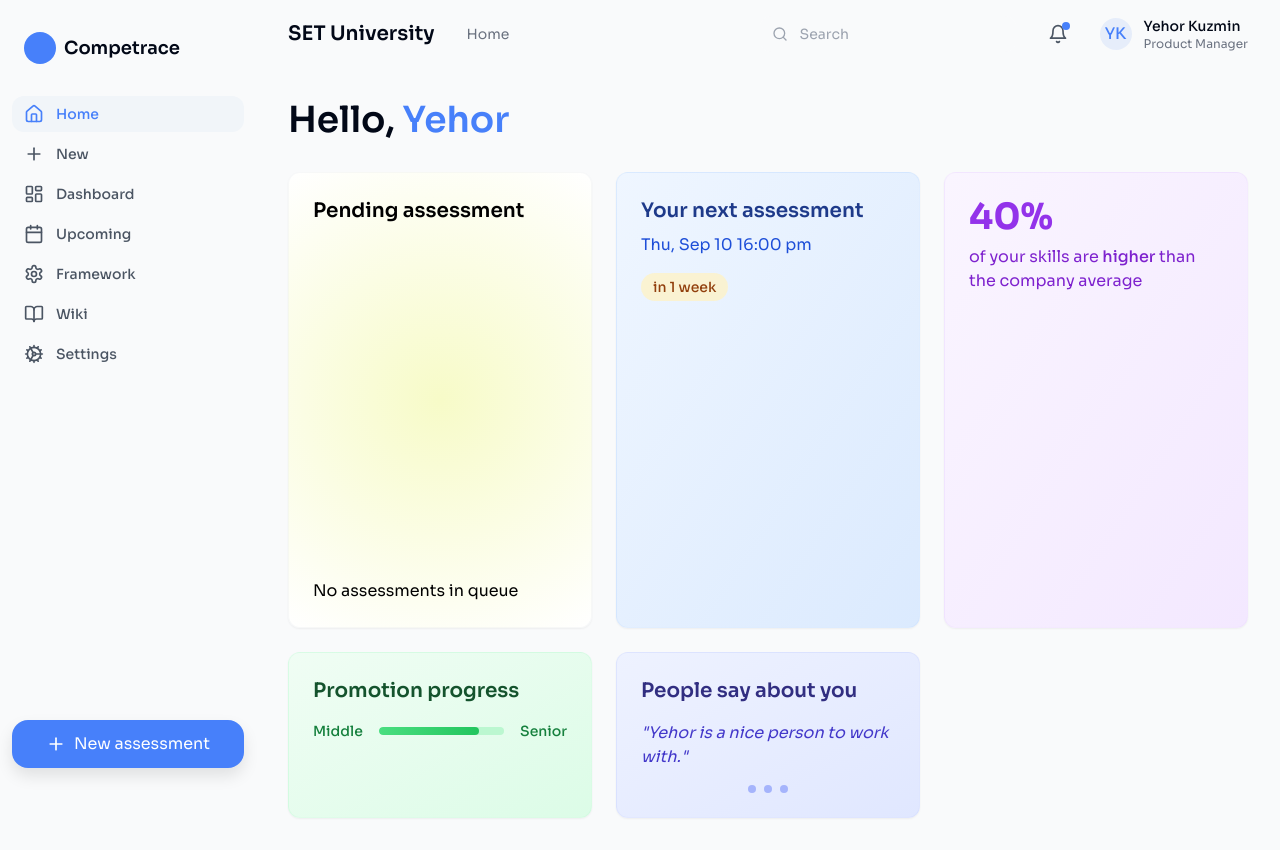
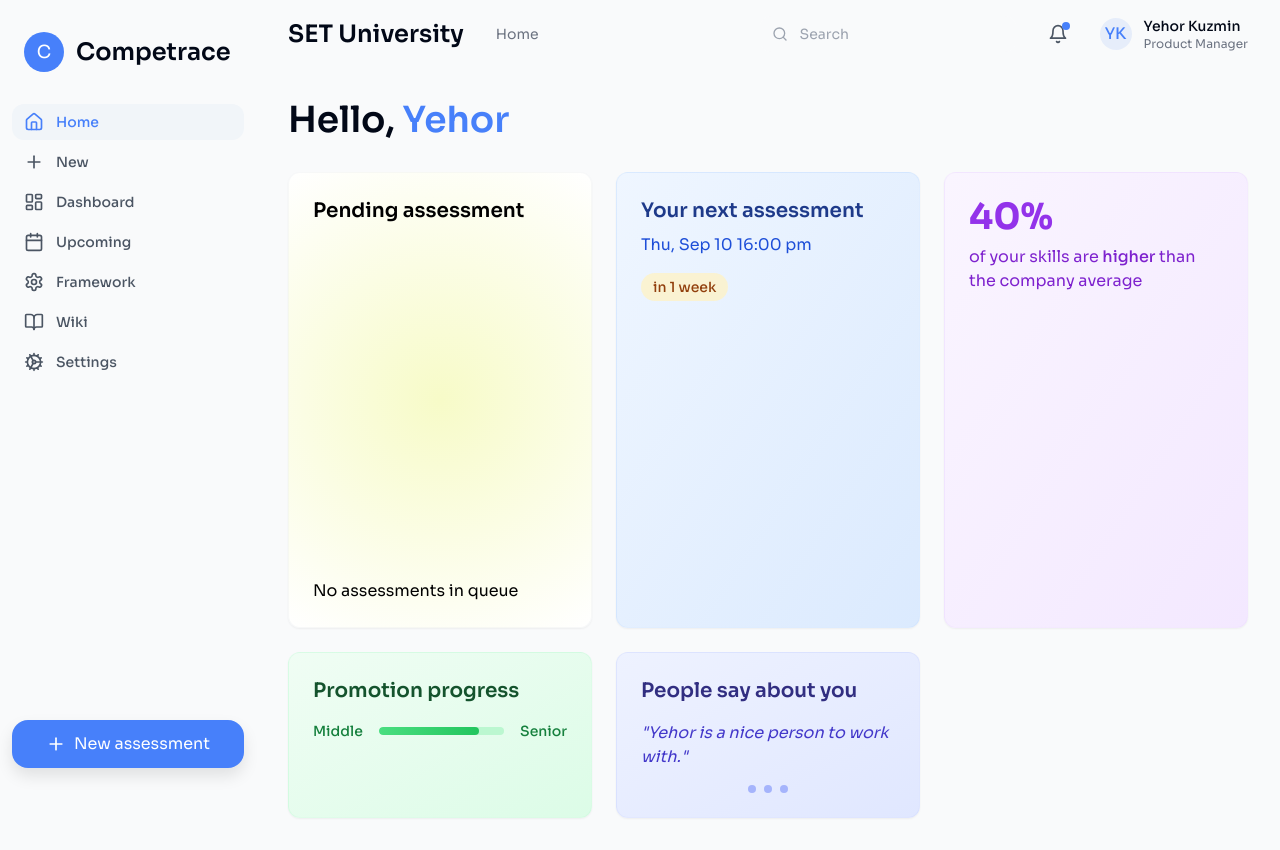
Before and after one commit to keeelori/picto-htmlizer, a React (Vite) app: page / in a window 1280 px wide. Built offline with nearby package versions, Linux system fonts and the light colour scheme.

Commit message:
Align and Resize Header Elements
Increased the font size and icon size for the "Competrace" and "SET University" elements. Adjusted their alignment to ensure they are on the same line, making the "SET University" font size match that of "Competrace".
[skip gpt_engineer]

```diff
--- a/src/components/Header.tsx
+++ b/src/components/Header.tsx
@@ -4,7 +4,7 @@ const Header = () => {
   return (
     <div className="flex items-center justify-between px-8 py-4">
       <div className="flex items-center gap-8">
-        <div className="text-xl font-semibold">SET University</div>
+        <div className="text-2xl font-semibold">SET University</div>
         <div className="text-sm text-gray-500">Home</div>
       </div>
 
--- a/src/components/Sidebar.tsx
+++ b/src/components/Sidebar.tsx
@@ -17,9 +17,11 @@ const Sidebar = () => {
 
   return (
     <div className="h-screen w-64 px-3 py-8 flex flex-col">
-      <div className="flex items-center gap-2 px-3 mb-8">
-        <div className="w-8 h-8 rounded-full bg-primary"></div>
-        <span className="font-semibold text-lg">Competrace</span>
+      <div className="flex items-center gap-3 px-3 mb-8">
+        <div className="w-10 h-10 rounded-full bg-primary flex items-center justify-center">
+          <span className="text-white text-lg">C</span>
+        </div>
+        <span className="text-2xl font-semibold">Competrace</span>
       </div>
 
       <div className="space-y-1 flex-1">
```
